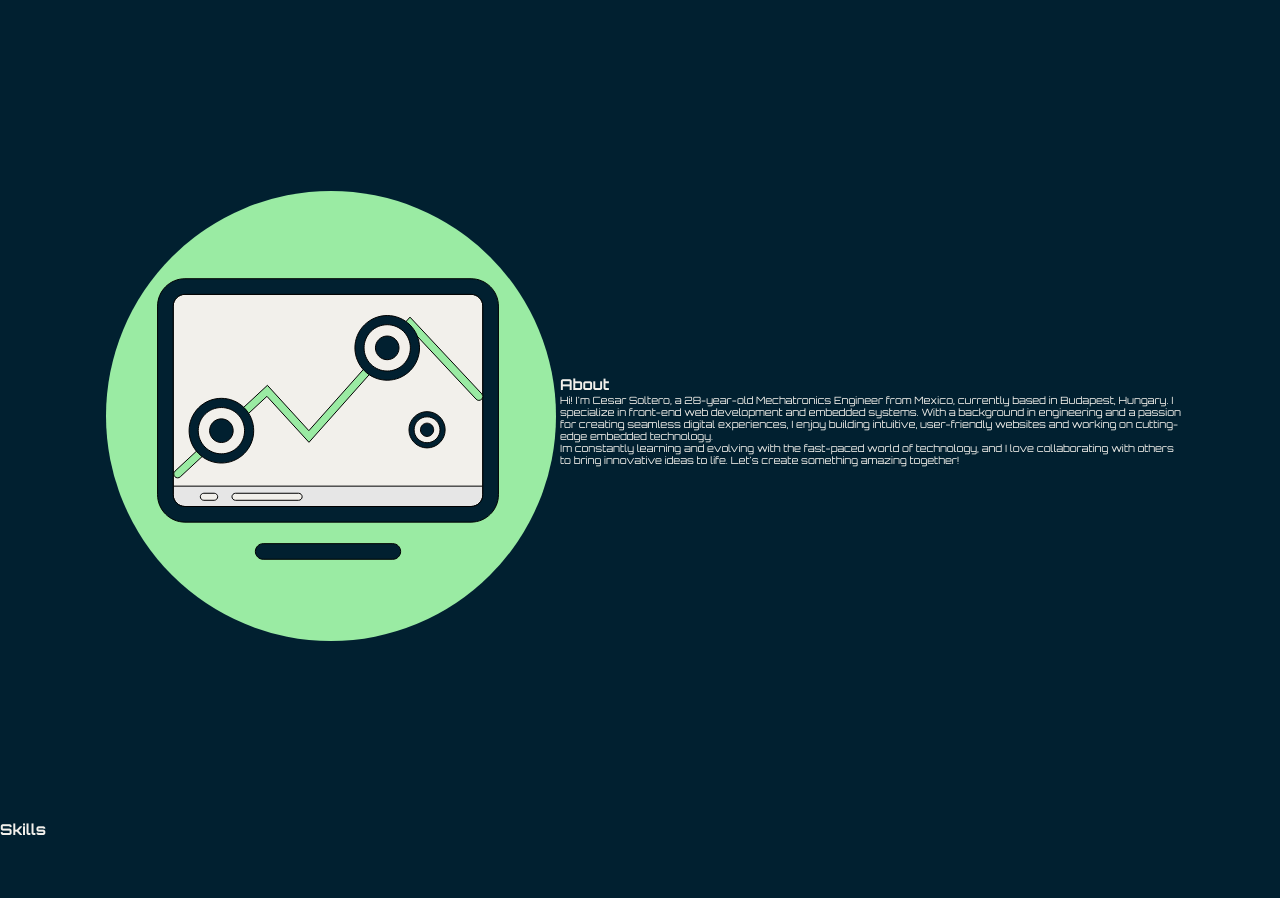
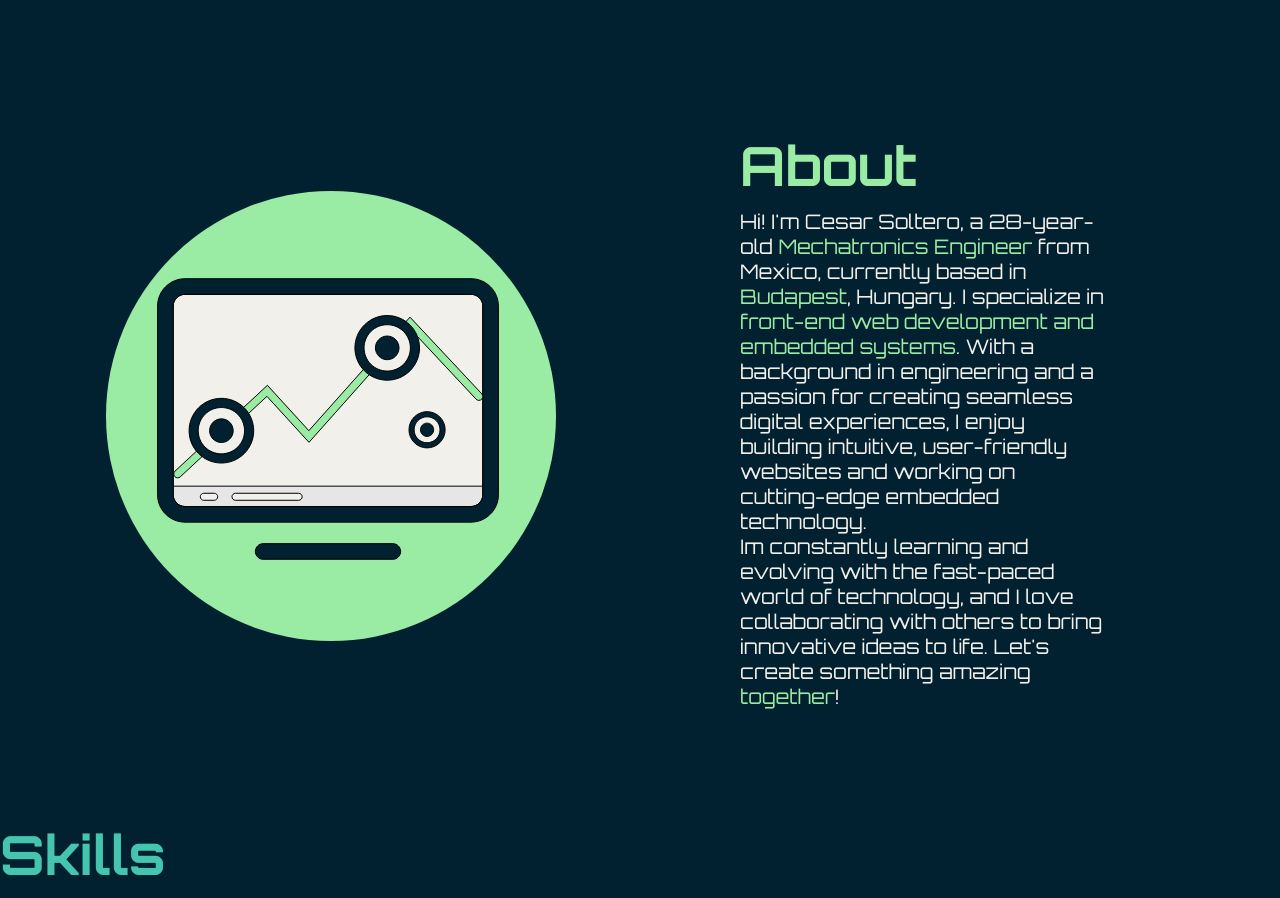
Before and after one commit to Cesarsp41/freeCodeCamp-portfolio, a plain HTML site: page index.html in a window 1280 px wide. Shown: the part 780-1678 px from the top of the page. Before the commit the page ends 1619 px from the top, so only its background shows below. Drawn offline with Linux system fonts and the light colour scheme.

Commit message:
Update styles.css

```diff
--- a/styles.css
+++ b/styles.css
@@ -15,12 +15,12 @@
     padding: 0;
     box-sizing: border-box;
     font-family: Orbitron;
+    scroll-behavior: smooth;
 }
 
 body{
     color: var(--font-color);
     background-color: var(--background-color);
-    scroll-behavior: smooth;
 }
 
 #navbar{
@@ -177,6 +177,27 @@ body{
 
 
 /*--------------------------------------ABOUT-----------------------------------*/
-#about-section{
-    display: flex;
+.about-container{
+    padding: 0 80px;
 }
+
+.computer-container{
+    padding-right: 100px;
+}
+.green{
+    color: var(--highlight-two-color);
+}
+
+.blue{
+    color: var(--highlight-one-color)
+}
+
+.section-title{
+    font-size: 5.4rem;
+    margin-bottom: 1rem;
+}
+
+.about-text{
+    font-size: 2rem;
+}
+/*--------------------------------------SKILLS-----------------------------------*/
```
